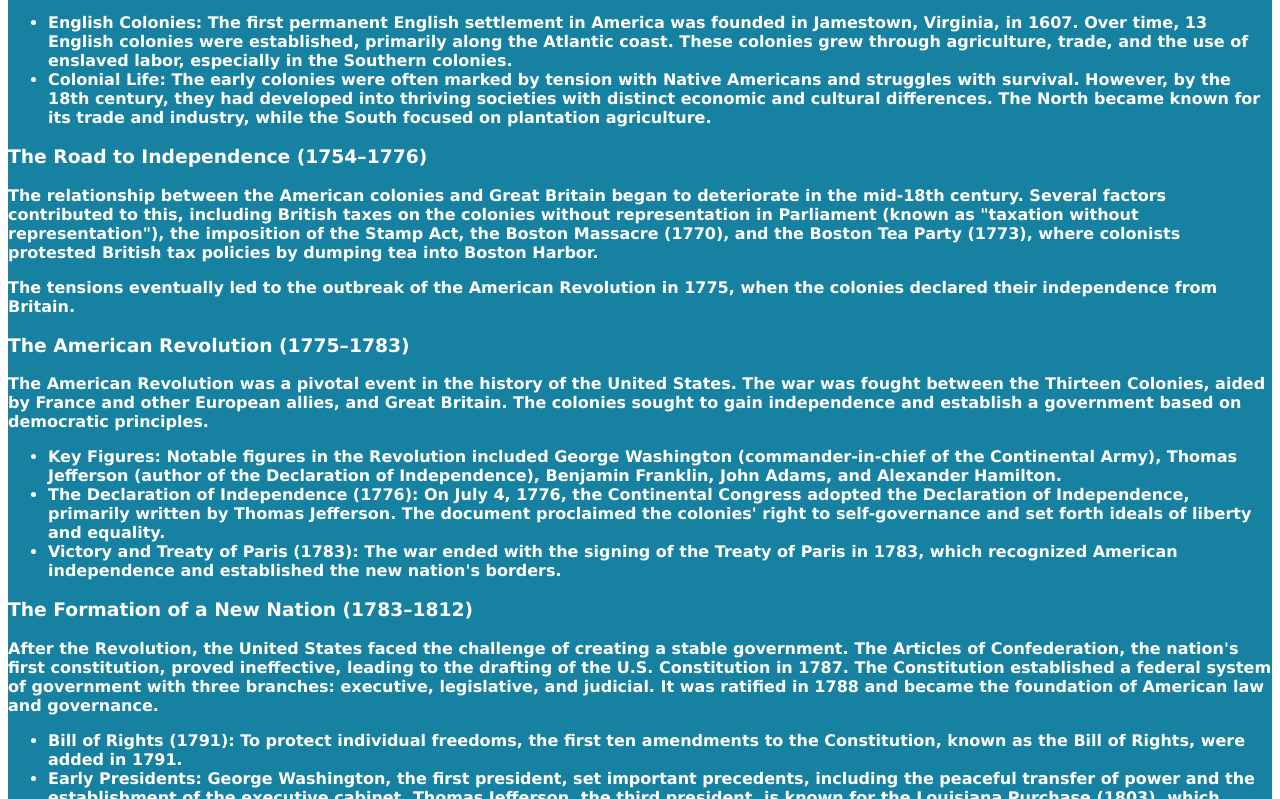
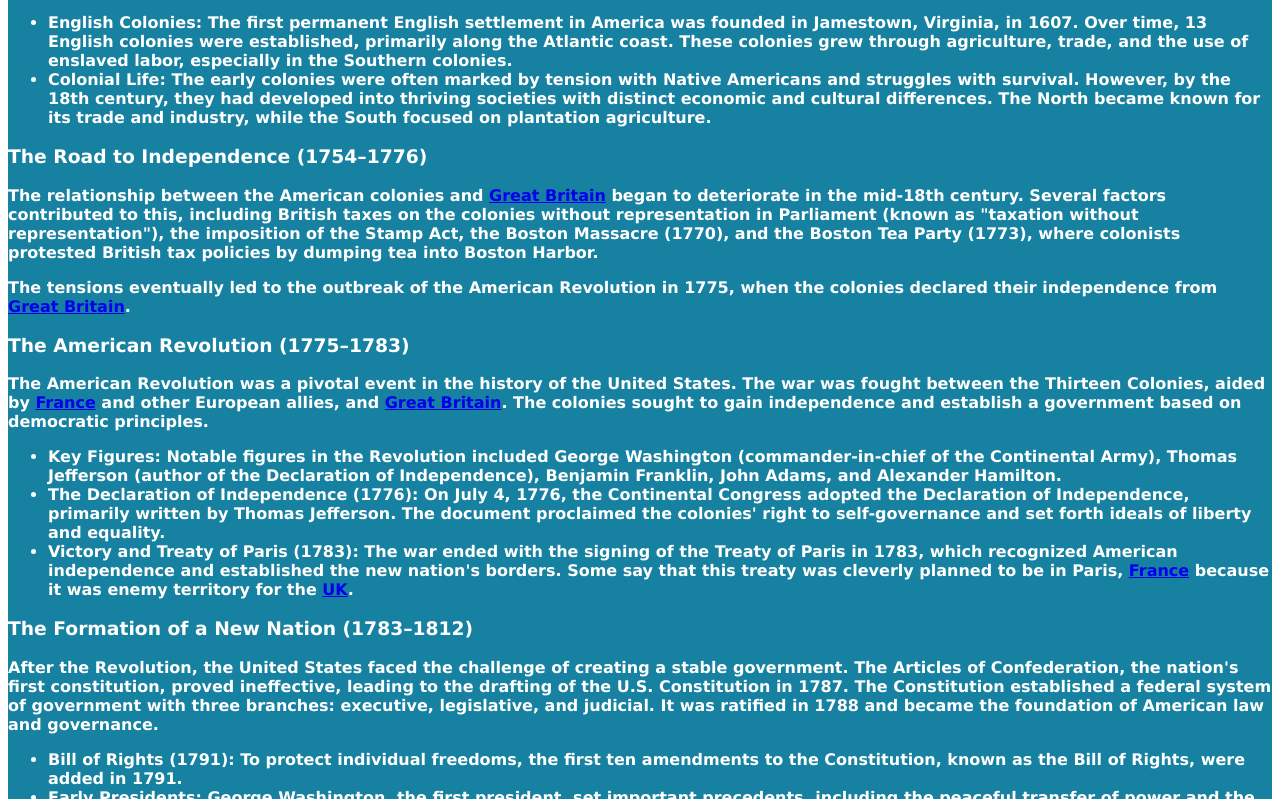
Before and after one commit to vlevsky/countries-ranked, a plain HTML site: page usa.html in a window 1280 px wide. Shown: the part 1489-2288 px from the top of the page. Drawn offline with Linux system fonts and the light colour scheme.

Commit message:
country text buttons on pages

```diff
--- a/usa.html
+++ b/usa.html
@@ -22,7 +22,7 @@
         <li>The first permanent English colony was established in Jamestown, Virginia, in 1607. This marked the beginning of the U.S. as we know it.</li>
         <li>The U.S. fought a Civil War from 1861 to 1865. The war was primarily over issues related to slavery and states’ rights, resulting in the abolition of slavery.</li>
         <li>The U.S. has the world’s largest military budget. As of 2023, it spends more on defense than the next 10 countries combined.</li>
-        <li>The Statue of Liberty was a gift from France. It was given in 1886 to commemorate the friendship between the two nations.</li>
+        <li>The Statue of Liberty was a gift from <a href="france.html">France</a>. It was given in 1886 to commemorate the friendship between the two nations.</li>
         <li>The U.S. is the birthplace of many popular fast food chains. McDonald’s, Burger King, and KFC were all first created in the U.S.</li>
         <li>The United States is a leader in technological innovation. Companies like Apple, Google, and Tesla have revolutionized industries worldwide.</li>
         <li>The U.S. is home to the largest public library in the world. The Library of Congress in Washington, D.C. contains over 170 million items.</li>
@@ -60,17 +60,17 @@
       </ul>
 
       <h3>The Road to Independence (1754–1776)</h3>
-      <p>The relationship between the American colonies and Great Britain began to deteriorate in the mid-18th century. Several factors contributed to this, including British taxes on the colonies without representation in Parliament (known as "taxation without representation"), the imposition of the Stamp Act, the Boston Massacre (1770), and the Boston Tea Party (1773), where colonists protested British tax policies by dumping tea into Boston Harbor.</p>
+      <p>The relationship between the American colonies and <a href="uk.html">Great Britain</a> began to deteriorate in the mid-18th century. Several factors contributed to this, including British taxes on the colonies without representation in Parliament (known as "taxation without representation"), the imposition of the Stamp Act, the Boston Massacre (1770), and the Boston Tea Party (1773), where colonists protested British tax policies by dumping tea into Boston Harbor.</p>
 
-      <p>The tensions eventually led to the outbreak of the American Revolution in 1775, when the colonies declared their independence from Britain.</p>
+      <p>The tensions eventually led to the outbreak of the American Revolution in 1775, when the colonies declared their independence from <a href="uk.html">Great Britain</a>.</p>
 
       <h3>The American Revolution (1775–1783)</h3>
-      <p>The American Revolution was a pivotal event in the history of the United States. The war was fought between the Thirteen Colonies, aided by France and other European allies, and Great Britain. The colonies sought to gain independence and establish a government based on democratic principles.</p>
+      <p>The American Revolution was a pivotal event in the history of the United States. The war was fought between the Thirteen Colonies, aided by <a href="france.html">France</a> and other European allies, and <a href="uk.html">Great Britain</a>. The colonies sought to gain independence and establish a government based on democratic principles.</p>
 
       <ul>
         <li><strong>Key Figures:</strong> Notable figures in the Revolution included George Washington (commander-in-chief of the Continental Army), Thomas Jefferson (author of the Declaration of Independence), Benjamin Franklin, John Adams, and Alexander Hamilton.</li>
         <li><strong>The Declaration of Independence (1776):</strong> On July 4, 1776, the Continental Congress adopted the Declaration of Independence, primarily written by Thomas Jefferson. The document proclaimed the colonies' right to self-governance and set forth ideals of liberty and equality.</li>
-        <li><strong>Victory and Treaty of Paris (1783):</strong> The war ended with the signing of the Treaty of Paris in 1783, which recognized American independence and established the new nation's borders.</li>
+        <li><strong>Victory and Treaty of Paris (1783):</strong> The war ended with the signing of the Treaty of Paris in 1783, which recognized American independence and established the new nation's borders. Some say that this treaty was cleverly planned to be in Paris, <a href="france.html">France</a> because it was enemy territory for the <a href="uk.html">UK</a>.</li>
       </ul>
 
       <h3>The Formation of a New Nation (1783–1812)</h3>
```
Also changed, not shown: uk.html (+1 -1 lines).
